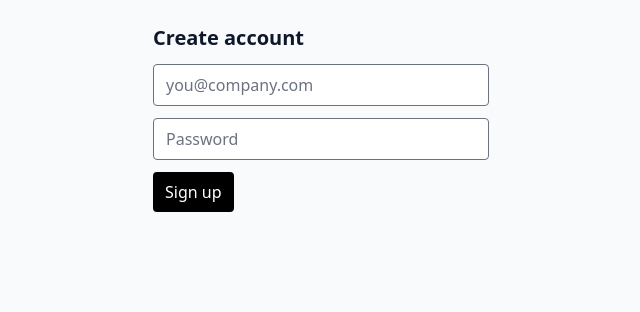
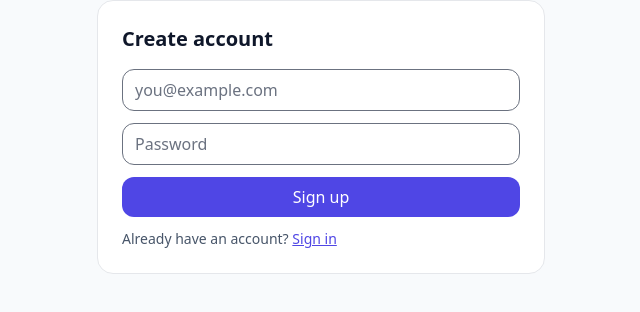
Before and after one commit to seovimalraj/instant-quote, a Next.js app: page /signup in a window 1280 px wide. Shown: the top 312 px of the page, without its empty margins (319-959 px from the left). Built offline with nearby package versions, Linux system fonts and the light colour scheme; no server answers.

Commit message:
refactor signup signin to client components

```diff
--- a/src/app/api/auth/first-login/route.ts
+++ b/src/app/api/auth/first-login/route.ts
@@ -1,8 +1,9 @@
 export const runtime = 'nodejs'
 import { NextResponse } from 'next/server'
-import type { User } from '@supabase/supabase-js'
 import { createAdminClient } from '@/lib/supabase/admin'
 import { createClient } from '@/lib/supabase/server'
+
+type User = { id: string; email: string | null }
 
 async function ensureProfile(user: User) {
   const supabaseAdmin = createAdminClient()
--- a/src/app/signin/page.tsx
+++ b/src/app/signin/page.tsx
@@ -1,41 +1,8 @@
-'use client';
+export const runtime = 'nodejs';
 export const dynamic = 'force-dynamic';
-export const runtime = 'nodejs';
-import { useState } from 'react';
-import { createClient } from '@/lib/supabase/client';
-import Link from 'next/link';
 
-export default function SignInPage() {
-  const supabase = createClient();
-  const [email, setEmail] = useState('');
-  const [password, setPassword] = useState('');
-  const [err, setErr] = useState('');
-  const [loading, setLoading] = useState(false);
+import SigninClient from '@/components/auth/SigninClient';
 
-  const onSubmit = async (e: React.FormEvent) => {
-    e.preventDefault(); setErr(''); setLoading(true);
-    const { error } = await supabase.auth.signInWithPassword({ email, password });
-    setLoading(false);
-    if (error) { setErr(error.message); return; }
-    window.location.href = '/';
-  };
-
-  return (
-    <div className="max-w-md mx-auto card p-6 mt-10">
-      <h1 className="text-xl font-semibold mb-4">Sign in</h1>
-      <form onSubmit={onSubmit} className="space-y-3">
-        <div>
-          <label className="text-sm text-slate-600">Email</label>
-          <input type="email" className="mt-1 w-full rounded-xl border px-3 py-2" value={email} onChange={e=>setEmail(e.target.value)} required />
-        </div>
-        <div>
-          <label className="text-sm text-slate-600">Password</label>
-          <input type="password" className="mt-1 w-full rounded-xl border px-3 py-2" value={password} onChange={e=>setPassword(e.target.value)} required />
-        </div>
-        {err && <div className="text-sm text-red-600">{err}</div>}
-        <button type="submit" className="btn btn-primary w-full" disabled={loading}>{loading ? 'Signing in…' : 'Sign in'}</button>
-      </form>
-      <div className="text-sm text-slate-600 mt-3">No account? <Link href="/signup" className="link">Sign up</Link></div>
-    </div>
-  );
+export default function Page() {
+  return <SigninClient />;
 }
--- a/src/app/signup/page.tsx
+++ b/src/app/signup/page.tsx
@@ -1,47 +1,8 @@
-'use client';
+export const runtime = 'nodejs';
 export const dynamic = 'force-dynamic';
-export const runtime = 'nodejs';
-import { useState } from 'react';
-import { createClient } from '@/lib/supabase/client';
 
-export default function SignupPage() {
-  const supabase = createClient();
+import SignupClient from '@/components/auth/SignupClient';
 
-  const [email, setEmail] = useState('');
-  const [password, setPassword] = useState('');
-  const [err, setErr] = useState<string | null>(null);
-  const [ok, setOk] = useState(false);
-
-  const onSubmit = async (e: React.FormEvent) => {
-    e.preventDefault();
-    setErr(null);
-    const { error } = await supabase.auth.signUp({ email, password });
-    if (error) setErr(error.message);
-    else setOk(true);
-  };
-
-  return (
-    <form onSubmit={onSubmit} className="max-w-sm mx-auto p-6 space-y-3">
-      <h1 className="text-xl font-semibold">Create account</h1>
-      <input
-        type="email"
-        required
-        value={email}
-        onChange={(e) => setEmail(e.target.value)}
-        className="border rounded px-3 py-2 w-full"
-        placeholder="you@company.com"
-      />
-      <input
-        type="password"
-        required
-        value={password}
-        onChange={(e) => setPassword(e.target.value)}
-        className="border rounded px-3 py-2 w-full"
-        placeholder="Password"
-      />
-      <button className="px-3 py-2 rounded bg-black text-white">Sign up</button>
-      {err && <div className="text-red-600 text-sm">{err}</div>}
-      {ok && <div className="text-green-700 text-sm">Check your email to verify.</div>}
-    </form>
-  );
+export default function Page() {
+  return <SignupClient />;
 }
--- /dev/null
+++ b/src/components/auth/SigninClient.tsx
@@ -0,0 +1,58 @@
+'use client';
+import React, { useState } from 'react';
+import { useRouter } from 'next/navigation';
+import { createClient } from '@/lib/supabase/client';
+
+export default function SigninClient() {
+  const router = useRouter();
+  const [email, setEmail] = useState('');
+  const [password, setPassword] = useState('');
+  const [error, setError] = useState<string | null>(null);
+  const [busy, setBusy] = useState(false);
+
+  const onSubmit = async (e: React.FormEvent) => {
+    e.preventDefault();
+    setError(null); setBusy(true);
+    try {
+      const supabase = createClient();
+      const { error } = await supabase.auth.signInWithPassword({ email, password });
+      if (error) throw error;
+      router.push('/');
+    } catch (err: any) {
+      setError(err?.message || 'Sign in failed');
+    } finally {
+      setBusy(false);
+    }
+  };
+
+  return (
+    <div className="max-w-md mx-auto p-6 bg-white rounded-2xl border">
+      <h1 className="text-xl font-semibold mb-4">Sign in</h1>
+      <form onSubmit={onSubmit} className="space-y-3">
+        <input
+          type="email"
+          className="w-full border rounded-xl px-3 py-2"
+          placeholder="you@example.com"
+          value={email}
+          onChange={(e)=>setEmail(e.target.value)}
+          required
+        />
+        <input
+          type="password"
+          className="w-full border rounded-xl px-3 py-2"
+          placeholder="Password"
+          value={password}
+          onChange={(e)=>setPassword(e.target.value)}
+          required
+        />
+        <button
+          type="submit"
+          disabled={busy}
+          className="w-full px-3 py-2 rounded-xl bg-indigo-600 text-white disabled:opacity-50"
+        >{busy ? 'Signing in…' : 'Sign in'}</button>
+        {error && <div className="text-sm text-red-600">{error}</div>}
+      </form>
+      <p className="mt-3 text-sm text-slate-600">New here? <a className="text-indigo-600 underline" href="/signup">Create an account</a></p>
+    </div>
+  );
+}
--- /dev/null
+++ b/src/components/auth/SignupClient.tsx
@@ -0,0 +1,61 @@
+'use client';
+import React, { useState } from 'react';
+import { useRouter } from 'next/navigation';
+import { createClient } from '@/lib/supabase/client';
+
+export default function SignupClient() {
+  const router = useRouter();
+  const [email, setEmail] = useState('');
+  const [password, setPassword] = useState('');
+  const [error, setError] = useState<string | null>(null);
+  const [ok, setOk] = useState<string | null>(null);
+  const [busy, setBusy] = useState(false);
+
+  const onSubmit = async (e: React.FormEvent) => {
+    e.preventDefault();
+    setError(null); setOk(null); setBusy(true);
+    try {
+      const supabase = createClient();
+      const { error } = await supabase.auth.signUp({ email, password });
+      if (error) throw error;
+      setOk('Account created. Please sign in.');
+      setTimeout(() => router.push('/signin'), 800);
+    } catch (err: any) {
+      setError(err?.message || 'Sign up failed');
+    } finally {
+      setBusy(false);
+    }
+  };
+
+  return (
+    <div className="max-w-md mx-auto p-6 bg-white rounded-2xl border">
+      <h1 className="text-xl font-semibold mb-4">Create account</h1>
+      <form onSubmit={onSubmit} className="space-y-3">
+        <input
+          type="email"
+          className="w-full border rounded-xl px-3 py-2"
+          placeholder="you@example.com"
+          value={email}
+          onChange={(e)=>setEmail(e.target.value)}
+          required
+        />
+        <input
+          type="password"
+          className="w-full border rounded-xl px-3 py-2"
+          placeholder="Password"
+          value={password}
+          onChange={(e)=>setPassword(e.target.value)}
+          required
+        />
+        <button
+          type="submit"
+          disabled={busy}
+          className="w-full px-3 py-2 rounded-xl bg-indigo-600 text-white disabled:opacity-50"
+        >{busy ? 'Creating…' : 'Sign up'}</button>
+        {error && <div className="text-sm text-red-600">{error}</div>}
+        {ok && <div className="text-sm text-green-700">{ok}</div>}
+      </form>
+      <p className="mt-3 text-sm text-slate-600">Already have an account? <a className="text-indigo-600 underline" href="/signin">Sign in</a></p>
+    </div>
+  );
+}
```
